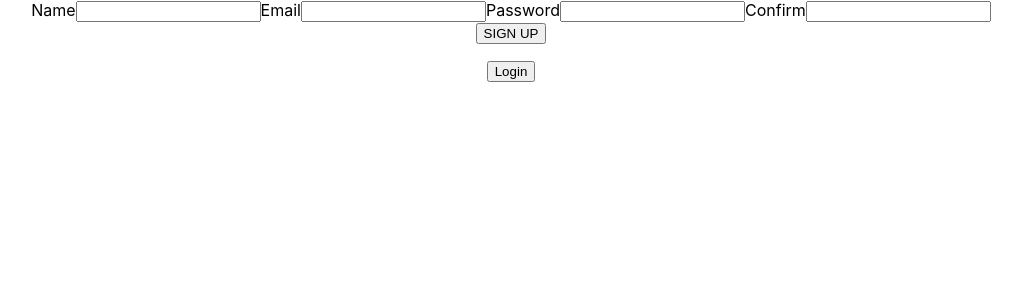
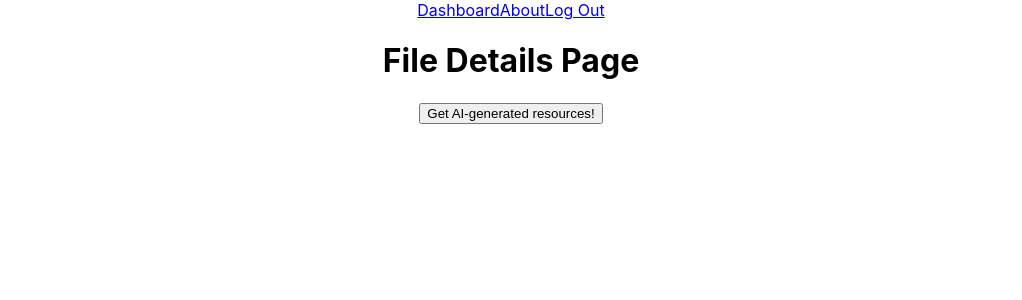
Before and after one commit to kailahk/ally-frontend, a React (Create React App) app: page /filedetails in a window 1280 px wide. Shown: the top 300 px of the page, without its empty margins (129-1151 px from the left). Built offline with nearby package versions, Linux system fonts and the light colour scheme.

Commit message:
file details page AI integration

```diff
--- a/src/Components/NavBar/NavBar.jsx
+++ b/src/Components/NavBar/NavBar.jsx
@@ -8,7 +8,7 @@ export default function NavBar({ user, setUser}) {
             <Link to='/dashboard'>Dashboard</Link>
             <Link to='/about'>About</Link>
             <Link to=''>Log Out</Link>
-            <p className='welcome-user'>Welcome, {(user.name).charAt(0).toUpperCase() + (user.name).slice(1)}!</p>
+            {/* <p className='welcome-user'>Welcome, {(user.name).charAt(0).toUpperCase() + (user.name).slice(1)}!</p> */}
         </nav>
     )
 }
--- a/src/Pages/App/App.jsx
+++ b/src/Pages/App/App.jsx
@@ -9,7 +9,7 @@ import FileDetailsPage from '../FileDetailsPage/FileDetailsPage';
 import NewFilePage from '../NewFilePage/NewFilePage';
 
 export default function App() {
-  const [user, setUser] = useState(null);
+  const [user, setUser] = useState(true);
   const [files, setFiles] = useState([]);
 
   // useEffect(() => {
@@ -30,7 +30,7 @@ export default function App() {
           <Routes>
             <Route exact path="/newfile" element={<NewFilePage />} />
             <Route exact path="/about" element={<AboutPage />} />
-            <Route exact path="/dashboard" element={<DashboardPage files={files} />} />
+            <Route exact path="/" element={<DashboardPage files={files} />} />
             <Route exact path="/filedetails" element={<FileDetailsPage />} />
           </Routes>
         </div>
--- a/src/Pages/FileDetailsPage/FileDetailsPage.jsx
+++ b/src/Pages/FileDetailsPage/FileDetailsPage.jsx
@@ -1,7 +1,39 @@
 import './FileDetailsPage.css'
+import { useState, useEffect } from 'react';
+import { useParams } from "react-router-dom"
 
-export default function FileDetailsPage() {
-    return(
-        <h1>File Details Page</h1>
+export default function FileDetailsPage({files}) {
+    const { id } = useParams();
+    const [file, setFile] = useState(null);
+    const [chatRes, setChatRes] = useState('')
+    const [error, setError] = useState('')
+    const prompt = [
+        { role: 'system', content: 'You are a helpful chat bot in a web application. The application is called Ally, and it is a platform where people can keep track of their personal relationships. The app allows users to create a file for each important person in their life, which contains the person\'s age, the relationship of the person to the user, circumstances that the person is experiencing (good or bad), and notes that the user has written about the person. When the user clicks a button that says \'get AI-generated resources to help you support your person\', you will be provided information about one of the people that the user has a relationship with. Your job is to provide helpful resources (books, podcasts, articles, recent research, etc.) that educate the user and gives them insight into the circumstances the person is dealing with. The intention of this functionality is to help empower the user to be the best friend and/or family member that they can be to the import people in their life.', },
+        // { role: 'user', content: `My ${file.relationship} is dealing with the following circumstances: ${file.circumstances}. They are ${file.age} years old. Here are my personal notes about them ${file.notes}. I last interacted with them on ${file.date}. Can you please provide me with some resources that will help me understand their situation(s) and better support them?` }
+        { role: 'user', content: `who was the president in 1972?`}]
+
+    async function handleClick() {
+        const res = await fetch('http://localhost:8000/chat', {
+            method: 'POST',
+            headers: { 'Content-Type': 'application/json' },
+            body: JSON.stringify({ messages: prompt }),
+        })
+            .then((response) => {
+                response.json()
+            })
+            .then((data) => {
+                setChatRes(data)
+            })
+            .catch((err) => {
+                setError('Error Generating Resources - Try again.')
+            });
+    }
+
+    return (
+        <>
+            <h1>File Details Page</h1>
+            <button onClick={handleClick}>Get AI-generated resources!</button>
+            {/* <p className="error-message">{error || chatRes}</p> */}
+        </>
     )
 }
```
